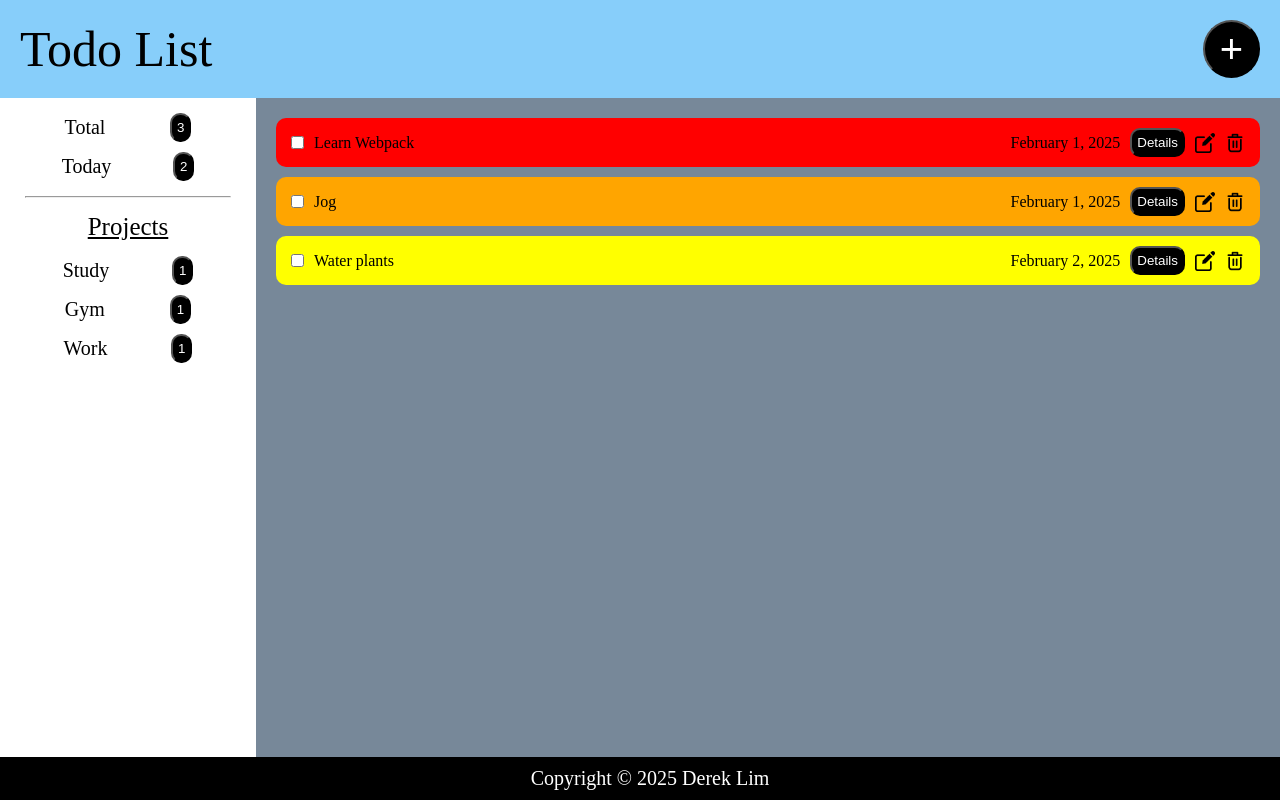
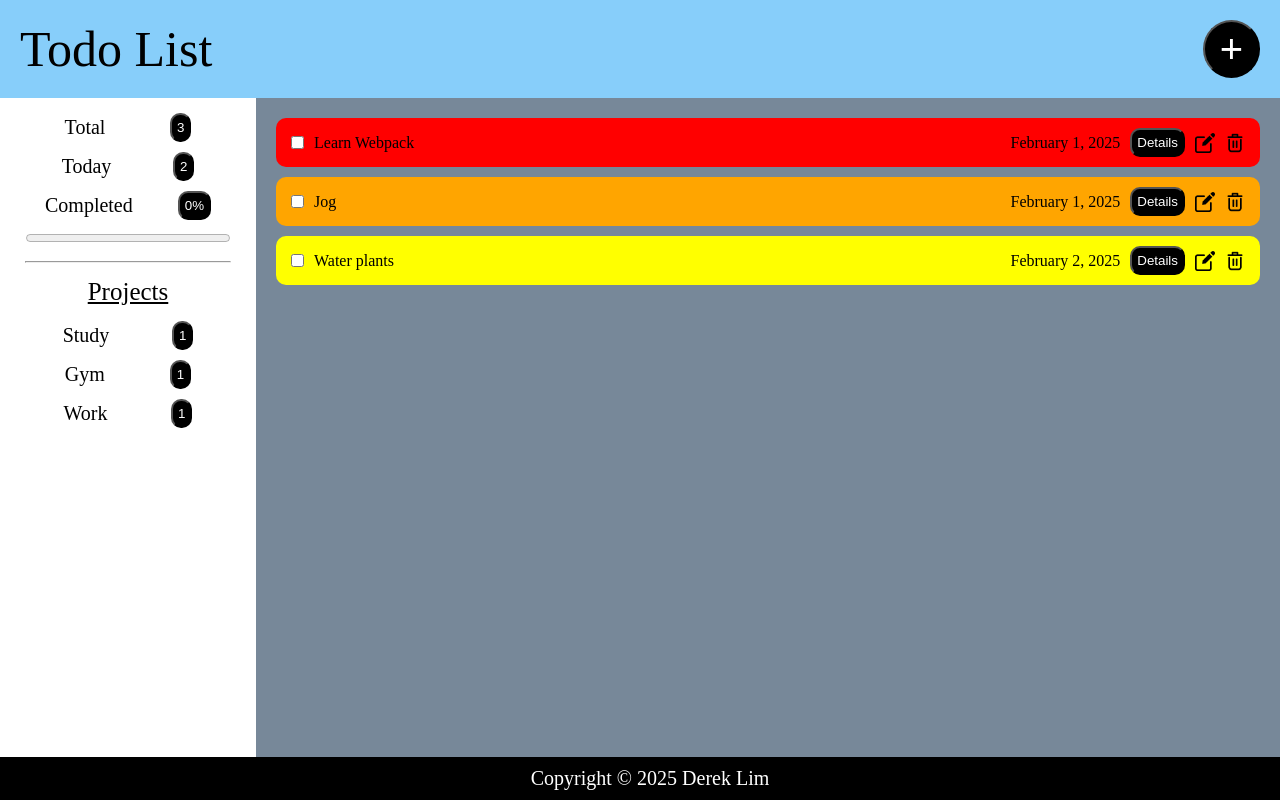
Before and after one commit to Derek-Lim/todo-list-3, a website built with webpack: page src/template.html in a window 1280 px wide. Built offline with nearby package versions, Linux system fonts and the light colour scheme.

Commit message:
Add progress bar

```diff
--- a/src/index.js
+++ b/src/index.js
@@ -38,6 +38,7 @@ function App() {
     input.dataset.index = index
     input.addEventListener('change', () => {
       TL.toggleCompletion(index)
+      updateProgressBar()
       updateTodoContainer()
     })
     if (completed) input.setAttribute('checked', true)
@@ -113,10 +114,10 @@ function App() {
   }
 
   const updateMenu = () => {
-    const totalCountBtn = document.querySelector('.total-count')
-    const todayCountBtn = document.querySelector('.today-count')
-    totalCountBtn.textContent = TL.getList().length
-    todayCountBtn.textContent = getTodayCount()
+    document.querySelector('.total-count').textContent = TL.getList().length
+    document.querySelector('.today-count').textContent = getTodayCount()
+
+    updateProgressBar()
   }
 
   const getTodayCount = () => {
@@ -175,6 +176,19 @@ function App() {
     return `${monthChart[month]} ${+day}, ${+year}`
   }
 
+  const updateProgressBar = () => {
+    const progressBar = document.querySelector('progress')
+    const completedPercentage = document.querySelector('.completed-percentage')
+
+    const total = TL.getList().length
+    const completed = TL.getList().filter(i => i.completed === true).length
+    const completionPercent = Math.round(completed/total * 100)
+
+    progressBar.setAttribute('value', completed)
+    progressBar.setAttribute('max', total)
+    completedPercentage.textContent = `${completionPercent}%`
+  }
+
   const updateUI = () => {
     updateMenu()
     updateProjectContainer()
--- a/src/styles.css
+++ b/src/styles.css
@@ -9,6 +9,11 @@ button {
   background-color: black;
   color: white;
 }
+
+progress {
+  width: 80%;
+  margin: auto;
+ }
 
 hr {
   width: 80%;
--- a/src/template.html
+++ b/src/template.html
@@ -61,6 +61,11 @@
             <span>Today</span>
             <button class="today-count"></button>
           </div>
+          <div class="category">
+            <span>Completed</span>
+            <button class="completed-percentage"></button>
+          </div>
+          <progress></progress>
         </div>
         <hr>
         <div class="category project-header">Projects</div>
```
